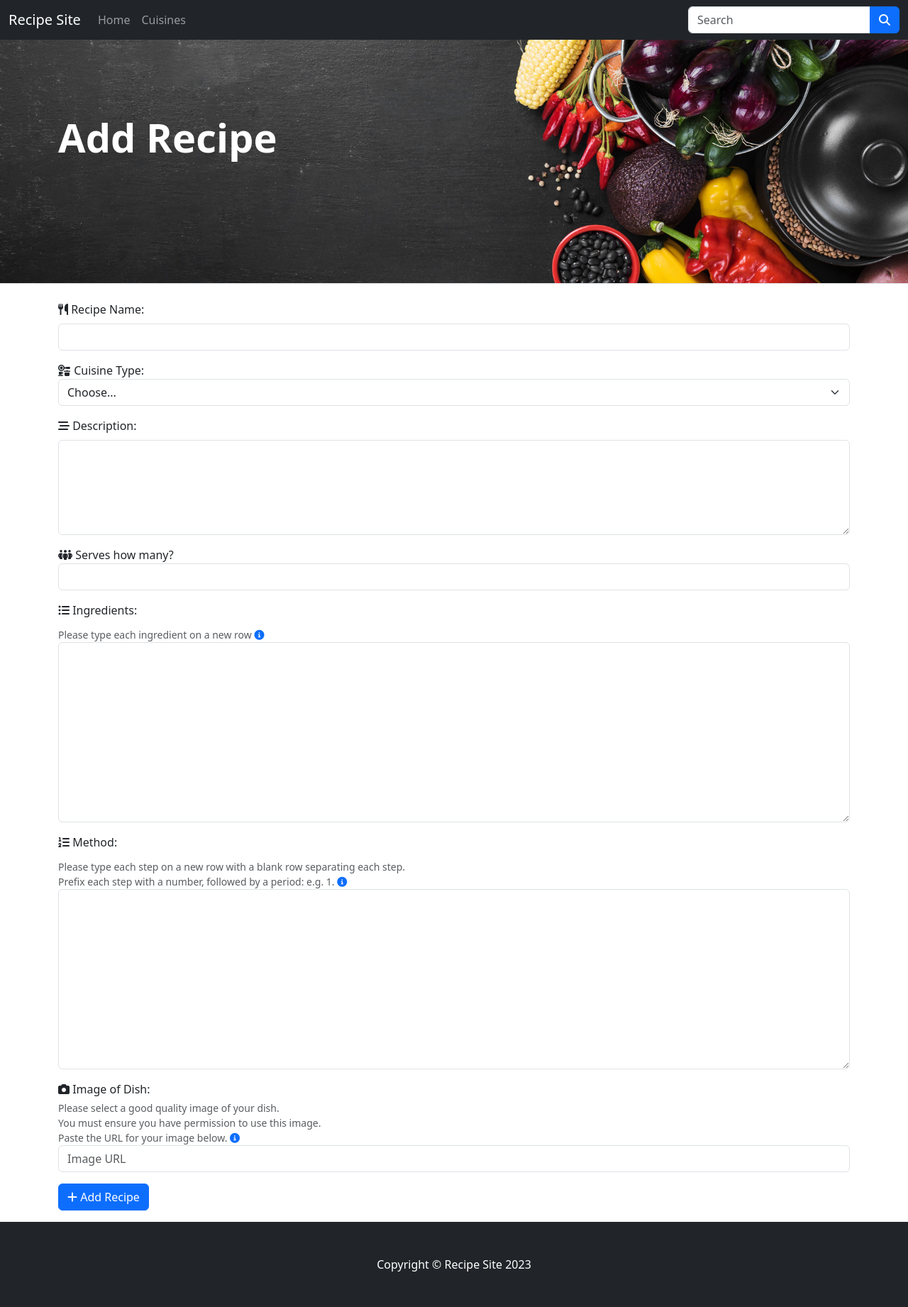
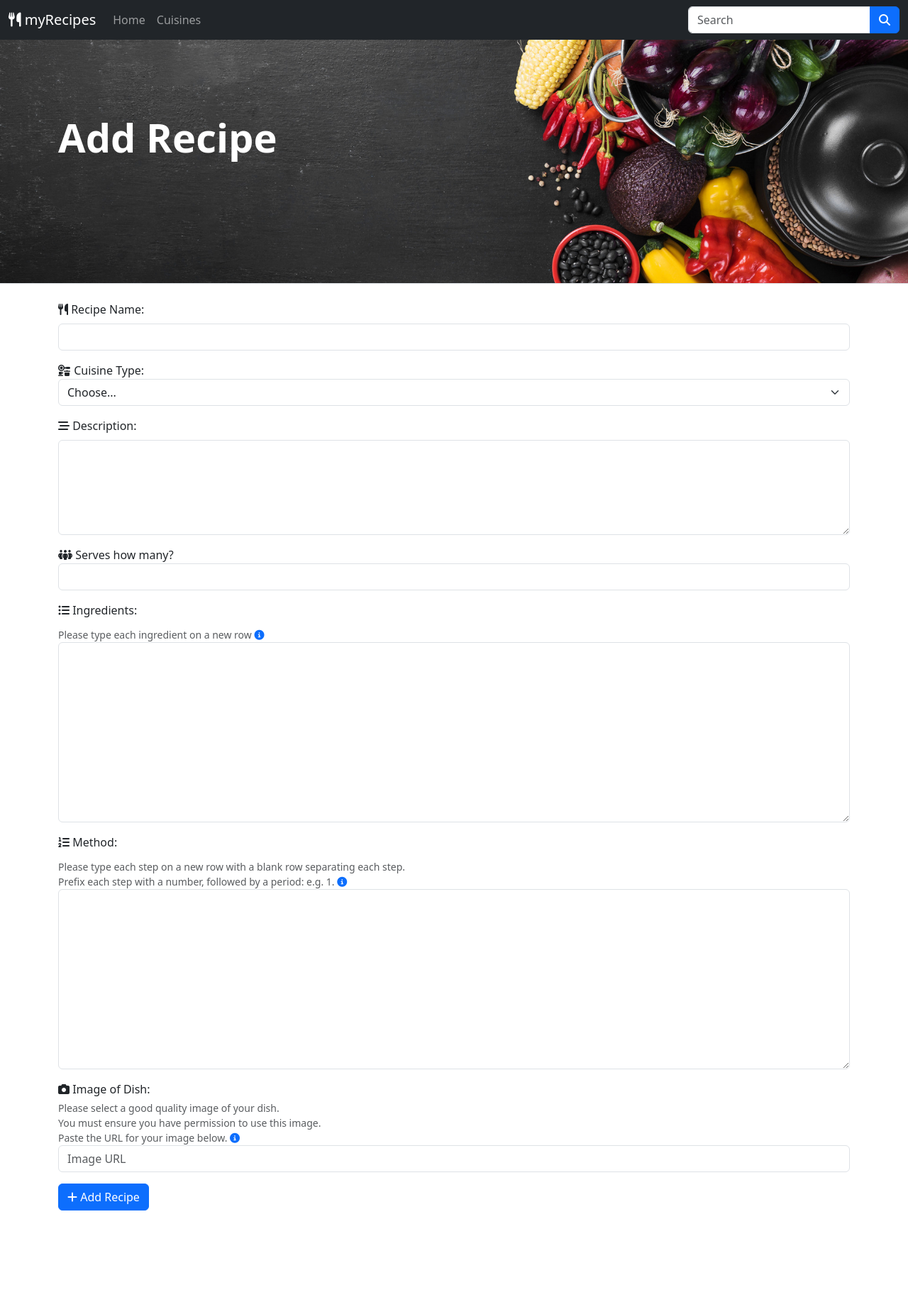
Before and after one commit to ozpc99/My-Recipes, a Flask app: page /add_recipe in a window 1280 px wide. Shown: the whole page at 71% size. After the commit the page ends 1706 px from the top, so only its background shows below. Run offline with Flask 2, Linux system fonts and the light colour scheme; data that the repository does not hold is empty; some libraries are stand-ins or nearby versions.

Commit message:
Renamed site to 'myRecipes'

```diff
--- a/recipe_site/static/js/script.js
+++ /dev/null
@@ -1,10 +0,0 @@
-// Automatically updates copyright year on base template footer.
-$("#copyright").text(new Date().getFullYear());
-
-
-// Bootstrap Popovers for the info buttons on 'Add Recipe' Form.
-const popoverTriggerList = document.querySelectorAll('[data-bs-toggle="popover"]')
-const popoverList = [...popoverTriggerList].map(popoverTriggerEl => new bootstrap.Popover(popoverTriggerEl))
-const popover = new bootstrap.Popover('.popover-dismiss', {
-  trigger: 'focus'
-})
--- a/recipe_site/templates/add_recipe.html
+++ b/recipe_site/templates/add_recipe.html
@@ -194,7 +194,7 @@
                     </div>
                     <div class="modal-body">
                         <div class="alert alert-warning alert-dismissible fade show" role="alert">
-                            <i class="fa-solid fa-triangle-exclamation"></i> <em>Currently, Recipe Site can only accept image uploads via URL.</em>
+                            <i class="fa-solid fa-triangle-exclamation"></i> <em>Currently, myRecipes can only accept image uploads via URL.</em>
                             <button type="button" class="btn-close" data-bs-dismiss="alert" aria-label="Close"></button>
                         </div>
                         <p>
--- a/recipe_site/templates/base.html
+++ b/recipe_site/templates/base.html
@@ -9,7 +9,7 @@
     <meta name="author" content="">
     <!-- Favicon-->
     <link rel="icon" type="image/x-icon" href="{{ url_for('static', filename='assets/favicon/favicon.ico') }}">
-    <title>Recipe Site</title>
+    <title>myRecipes</title>
     <!-- Bootstrap CDN -->
     <link href="https://cdn.jsdelivr.net/npm/bootstrap@5.3.2/dist/css/bootstrap.min.css" rel="stylesheet"
         type="text/css" integrity="sha384-T3c6CoIi6uLrA9TneNEoa7RxnatzjcDSCmG1MXxSR1GAsXEV/Dwwykc2MPK8M2HN"
@@ -23,8 +23,7 @@
     <nav class="navbar fixed-top navbar-expand-lg navbar-dark bg-dark">
         <div class="container-fluid">
             <a class="navbar-brand" href="{{ url_for('home') }}">
-                <!-- <img src="#" alt="Logo" width="30" height="24" class="d-inline-block align-text-top"> -->
-                Recipe Site
+                <i class="fa-solid fa-utensils"></i> myRecipes
             </a>
             <button class="navbar-toggler" type="button" data-bs-toggle="collapse"
                 data-bs-target="#navbarSupportedContent" aria-controls="navbarSupportedContent" aria-expanded="false"
@@ -63,6 +62,10 @@
 
     {% block content %}
     <style>
+        #welcome {
+            background-color: rgba(255, 255, 255, 0.801);
+        }
+
         #default_hero {
             height: 100vh;
             background-image: url("{{ url_for('static', filename='/assets/images/hero.jpg') }}");
@@ -87,9 +90,9 @@
         <section id="default_hero">
             <div class="container col-xl-10 col-xxl-8 px-4 py-5">
                 <div class="row align-items-center g-lg-5 py-5">
-                    <div class="col-lg-7 text-center text-lg-start" style="margin-top: 10%; margin-bottom: 10%;">
+                    <div id="welcome" class="col-lg-7 text-center text-lg-start rounded" style="margin-top: 10%; margin-bottom: 10%;">
                         <h1 class="display-4 fw-bold lh-1 text-body-emphasis mb-3">
-                            Welcome to Recipe Site
+                            Welcome!
                         </h1>
                         <p class="col-lg-10 fs-4">
                             Browse recipes, upload your own &amp; more!
@@ -98,7 +101,7 @@
                     <div class="col-md-10 mx-auto col-lg-5">
                         <!-- Sign In Form -->
                         <form method="POST" action="{{ url_for('sign_in') }}"
-                            class="p-4 p-md-5 border rounded-3 bg-body-tertiary">
+                            class="p-4 p-md-5 border rounded-3" style="background-color: rgba(255, 255, 255, 0.801);">
                             <h4>
                                 Sign In
                             </h4>
@@ -228,13 +231,6 @@
     </main>
     {% endblock %}
 
-    <!-- Footer-->
-    <footer class="py-5 bg-dark">
-        <div class="container">
-            <p class="m-0 text-center text-white">Copyright &copy; Recipe Site <span id="copyright"></span></p>
-        </div>
-    </footer>
-
     <!-- Bootstrap CDN -->
     <script src="https://cdn.jsdelivr.net/npm/bootstrap@5.3.2/dist/js/bootstrap.bundle.min.js"
         integrity="sha384-C6RzsynM9kWDrMNeT87bh95OGNyZPhcTNXj1NW7RuBCsyN/o0jlpcV8Qyq46cDfL" crossorigin="anonymous">
```
Also changed, not shown: README.md.
